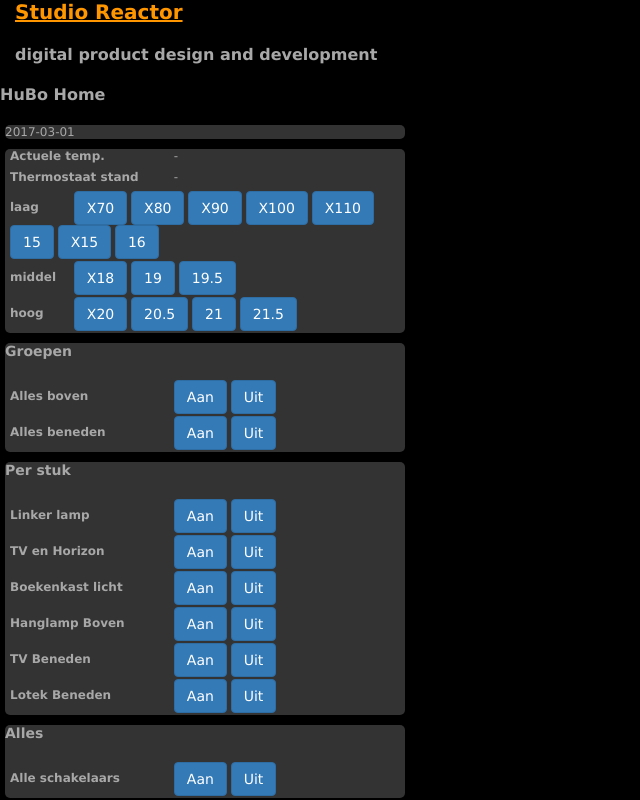
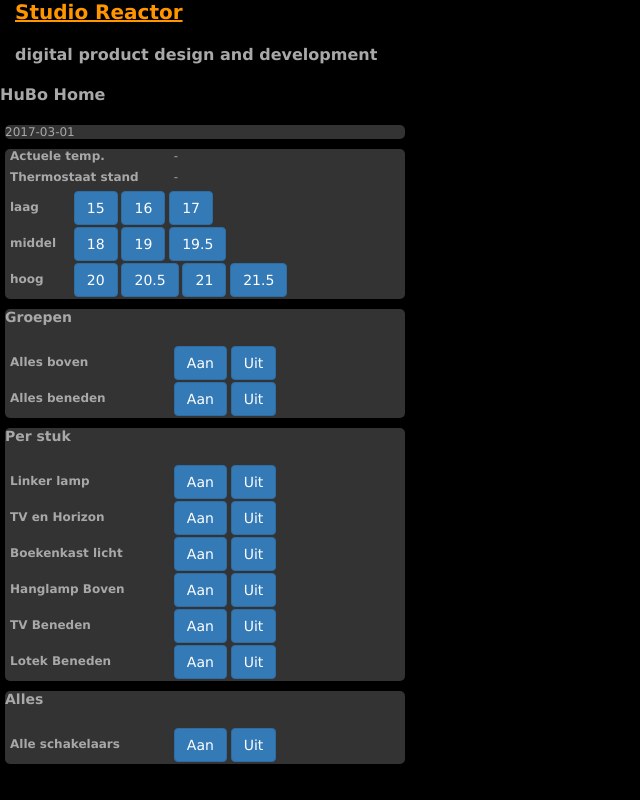
Before and after one commit to bouma/klikaanklikuit_flask, a Flask app: page / in a window 1280 px wide. Shown: the whole page, without its empty margins (0-640 px from the left). Run offline with Flask 2, Linux system fonts and the light colour scheme; data that the repository does not hold is empty; some libraries are stand-ins or nearby versions.

Commit message:
knopwaardes

```diff
--- a/project/app.py
+++ b/project/app.py
@@ -66,13 +66,13 @@ def set_servo(graden=None):
     url = "https://api.spark.io/v1/devices/" +device_id + "/setpos/"
 
     # eerst helemaal naar ...
-    data = {'params': '90', 'access_token': access_token}
+    data = {'params': '140', 'access_token': access_token}
     r = requests.post(url, data)
     # waarde instellen
     data = {'params': graden, 'access_token': access_token}
     r = requests.post(url, data)
     # en naar middenstand
-    data = {'params': '90', 'access_token': access_token}
+    data = {'params': '110', 'access_token': access_token}
     r = requests.post(url, data)
 
     data = {'params': 'off', 'access_token': access_token}
--- a/project/templates/index.html
+++ b/project/templates/index.html
@@ -21,28 +21,22 @@ Studio Reactor Raspberry Pi Flask
         <div>
             <label style="width:60px;">laag</label>
             <!-- button class="btn btn-primary temp" data-value="0">14</button -->
-            <button class="btn btn-primary temp" data-value="70">X70</button>
-            <button class="btn btn-primary temp" data-value="80">X80</button>
-            <button class="btn btn-primary temp" data-value="90">X90</button>
-            <button class="btn btn-primary temp" data-value="100">X100</button>
-            <button class="btn btn-primary temp" data-value="110">X110</button>
-            <button class="btn btn-primary temp" data-value="165">15</button>
-            <button class="btn btn-primary temp" data-value="165">X15</button>
-            <button class="btn btn-primary temp" data-value="132">16</button>
-            <!-- button class="btn btn-primary temp" data-value="135">17</button -->
+            <button class="btn btn-primary temp" data-value="140">15</button>
+            <button class="btn btn-primary temp" data-value="130">16</button>
+            <button class="btn btn-primary temp" data-value="120">17</button>
         </div>
         <div>
             <label style="width:60px;">middel</label>
-            <button class="btn btn-primary temp" data-value="140">X18</button>
-            <button class="btn btn-primary temp" data-value="155">19</button>
-            <button class="btn btn-primary temp" data-value="160">19.5</button>
+            <button class="btn btn-primary temp" data-value="100">18</button>
+            <button class="btn btn-primary temp" data-value="95">19</button>
+            <button class="btn btn-primary temp" data-value="90">19.5</button>
         </div>
         <div>
             <label style="width:60px;">hoog</label>
-            <button class="btn btn-primary temp" data-value="125">X20</button>
-            <button class="btn btn-primary temp" data-value="169">20.5</button>
-            <button class="btn btn-primary temp" data-value="173">21</button>
-            <button class="btn btn-primary temp" data-value="180">21.5</button>
+            <button class="btn btn-primary temp" data-value="85">20</button>
+            <button class="btn btn-primary temp" data-value="80">20.5</button>
+            <button class="btn btn-primary temp" data-value="75">21</button>
+            <button class="btn btn-primary temp" data-value="70">21.5</button>
         </div>
     </div>
     <div class="groep">
```
